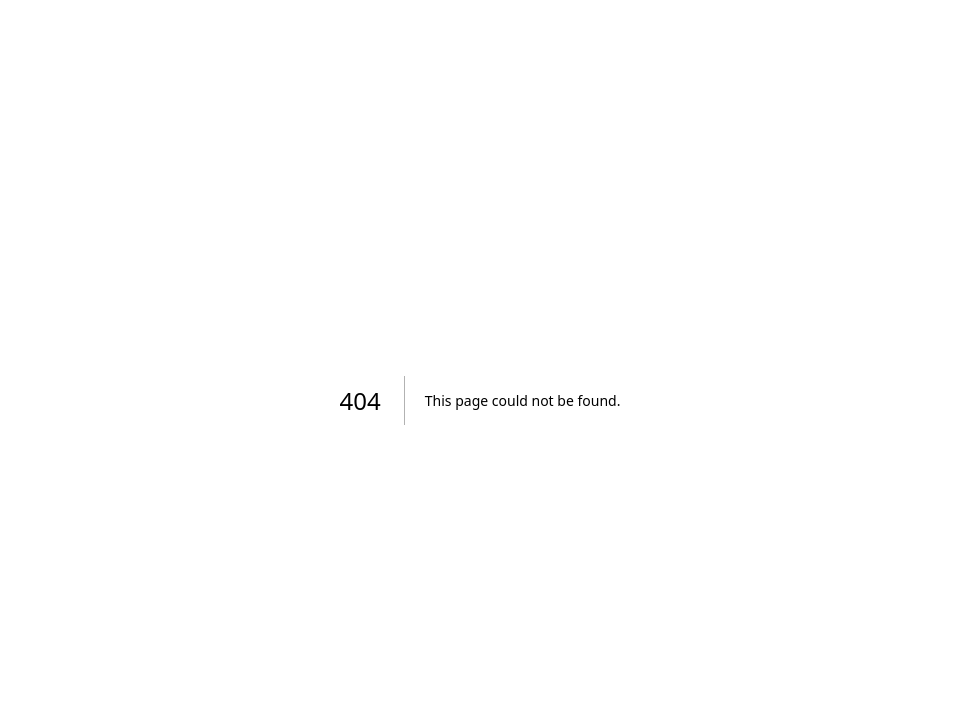
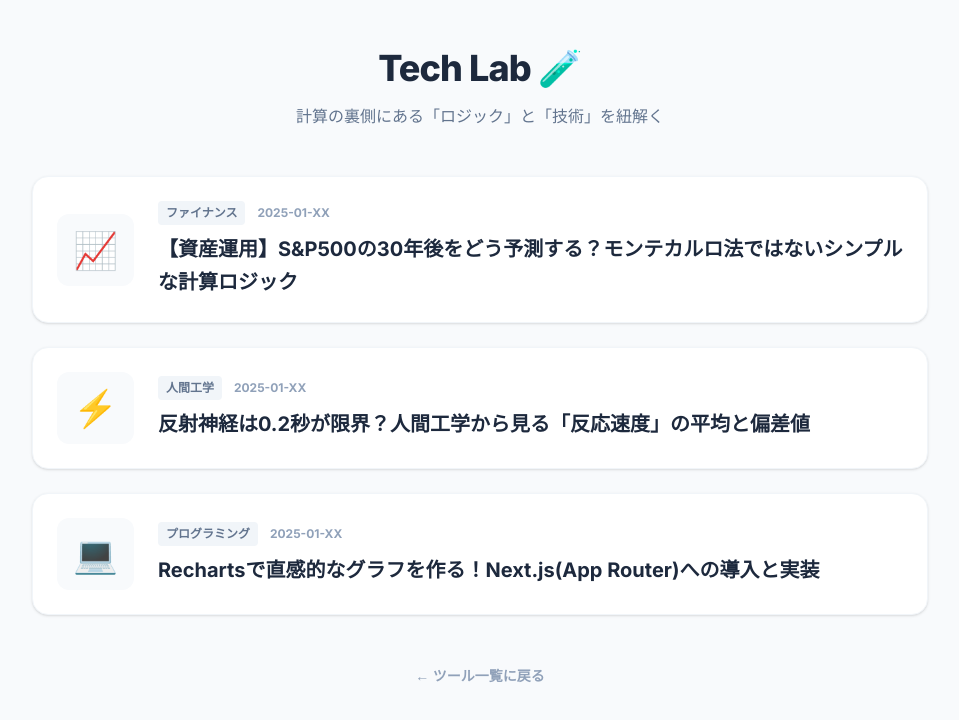
Before and after one commit to tt-portfolio521/my-reaction-game, a Next.js app: page /blog in a window 1280 px wide. Before the commit this address had no page. Shown: the top 720 px of the page, without its empty margins (160-1119 px from the left). Built offline with nearby package versions, Linux system fonts and the light colour scheme.

Commit message:
ブログ作成

```diff
--- /dev/null
+++ b/app/blog/page.tsx
@@ -0,0 +1,78 @@
+import Link from "next/link";
+import { Metadata } from 'next';
+
+export const metadata: Metadata = {
+  title: 'Tech Lab | 技術・知識の解説',
+  description: 'ツールの裏側にある計算ロジックや、Next.js開発の技術的な知見を共有するブログです。',
+};
+
+// 記事データ（後でデータベース化できますが、最初は配列で十分です）
+const posts = [
+  {
+    slug: "investment-logic",
+    title: "【資産運用】S&P500の30年後をどう予測する？モンテカルロ法ではないシンプルな計算ロジック",
+    date: "2025-01-XX",
+    emoji: "📈",
+    category: "ファイナンス"
+  },
+  {
+    slug: "reaction-time-stats",
+    title: "反射神経は0.2秒が限界？人間工学から見る「反応速度」の平均と偏差値",
+    date: "2025-01-XX",
+    emoji: "⚡",
+    category: "人間工学"
+  },
+  {
+    slug: "nextjs-chart",
+    title: "Rechartsで直感的なグラフを作る！Next.js(App Router)への導入と実装",
+    date: "2025-01-XX",
+    emoji: "💻",
+    category: "プログラミング"
+  },
+];
+
+export default function BlogIndex() {
+  return (
+    <main className="min-h-screen bg-slate-50 p-6 md:p-12 font-sans text-slate-800">
+      <div className="max-w-4xl mx-auto">
+
+        {/* ヘッダー */}
+        <header className="mb-12 text-center">
+          <h1 className="text-4xl font-extrabold mb-4 tracking-tight">Tech Lab 🧪</h1>
+          <p className="text-slate-500">
+            計算の裏側にある「ロジック」と「技術」を紐解く
+          </p>
+        </header>
+
+        {/* 記事リスト */}
+        <div className="grid gap-6">
+          {posts.map((post) => (
+            <Link href={`/blog/${post.slug}`} key={post.slug} className="group">
+              <article className="bg-white p-6 rounded-2xl shadow-sm border border-slate-100 hover:shadow-md transition-shadow flex items-center gap-6">
+                <div className="text-4xl bg-slate-50 p-4 rounded-xl group-hover:bg-blue-50 transition-colors">
+                  {post.emoji}
+                </div>
+                <div>
+                  <div className="flex items-center gap-3 mb-2 text-xs font-bold text-slate-400 uppercase">
+                    <span className="bg-slate-100 px-2 py-1 rounded text-slate-500">{post.category}</span>
+                    <span>{post.date}</span>
+                  </div>
+                  <h2 className="text-xl font-bold group-hover:text-blue-600 transition-colors leading-relaxed">
+                    {post.title}
+                  </h2>
+                </div>
+              </article>
+            </Link>
+          ))}
+        </div>
+
+        <div className="mt-12 text-center">
+          <Link href="/" className="text-slate-400 hover:text-slate-600 font-bold text-sm">
+            ← ツール一覧に戻る
+          </Link>
+        </div>
+
+      </div>
+    </main>
+  );
+}
```
